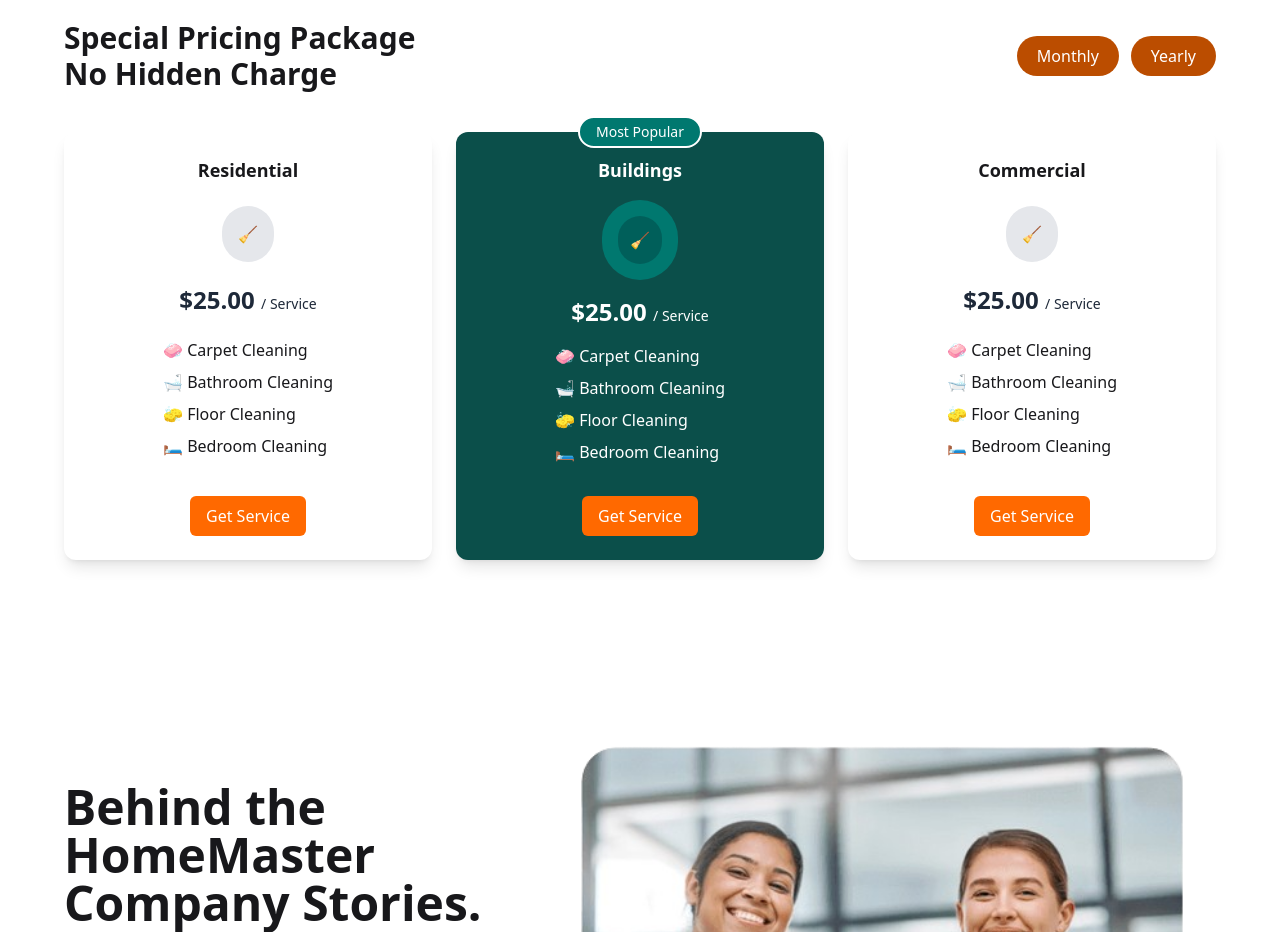
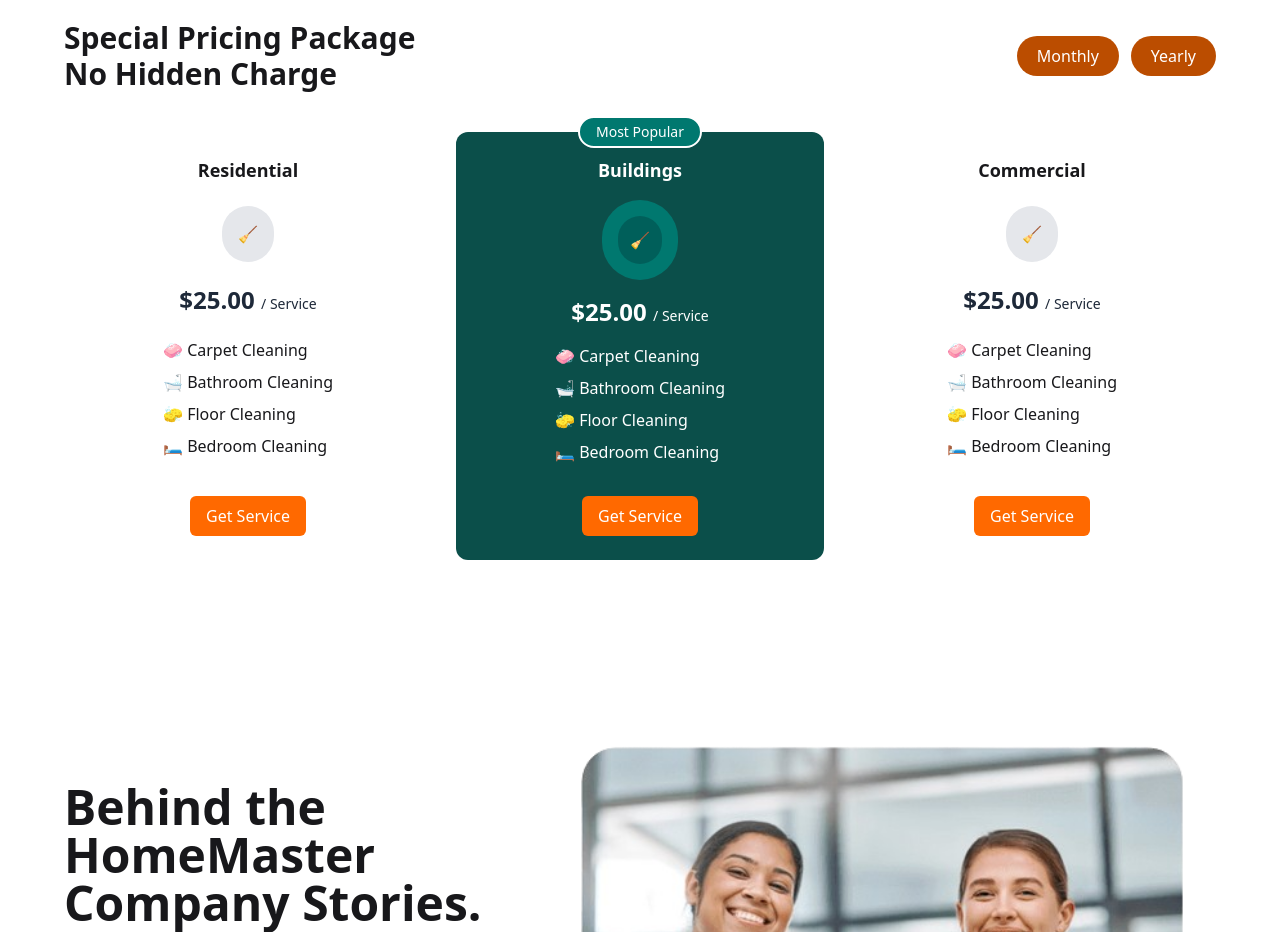
Before and after one commit to Mahfuz2411/test-project-05, a website: page index.html in a window 1280 px wide. Shown: the part 4220-5152 px from the top of the page. Drawn offline with nearby package versions, Linux system fonts and the light colour scheme.

Commit message:
minor update

```diff
--- a/index.html
+++ b/index.html
@@ -311,7 +311,7 @@
 
             <div class="flex flex-col md:flex-row gap-6 justify-between">
                 <!-- Residential Card -->
-                <div class="bg-white shadow-lg rounded-xl p-6 text-center w-full flex flex-col items-center justify-between">
+                <div class="bg-white rounded-xl p-6 text-center w-full flex flex-col items-center justify-between">
                     <h3 class="text-lg font-semibold">Residential</h3>
                     <div class="flex justify-center my-4">
                         <div class="bg-gray-200 p-4 rounded-full">
@@ -329,7 +329,7 @@
                 </div>
 
                 <!-- Most Popular Card -->
-                <div class="bg-teal-900 text-white shadow-lg rounded-xl p-6 text-center relative w-full flex flex-col items-center justify-between">
+                <div class="bg-teal-900 text-white rounded-xl p-6 text-center relative w-full flex flex-col items-center justify-between">
                     <span
                         class="absolute -top-4 left-1/2 transform -translate-x-1/2 bg-teal-700 text-white px-4 py-1 rounded-full text-sm border-2 border-white">Most
                         Popular</span>
@@ -352,7 +352,7 @@
                 </div>
 
                 <!-- Commercial Card -->
-                <div class="bg-white shadow-lg rounded-xl p-6 text-center w-full flex flex-col items-center justify-between">
+                <div class="bg-white rounded-xl p-6 text-center w-full flex flex-col items-center justify-between">
                     <h3 class="text-lg font-semibold">Commercial</h3>
                     <div class="flex justify-center my-4">
                         <div class="bg-gray-200 p-4 rounded-full">
```
